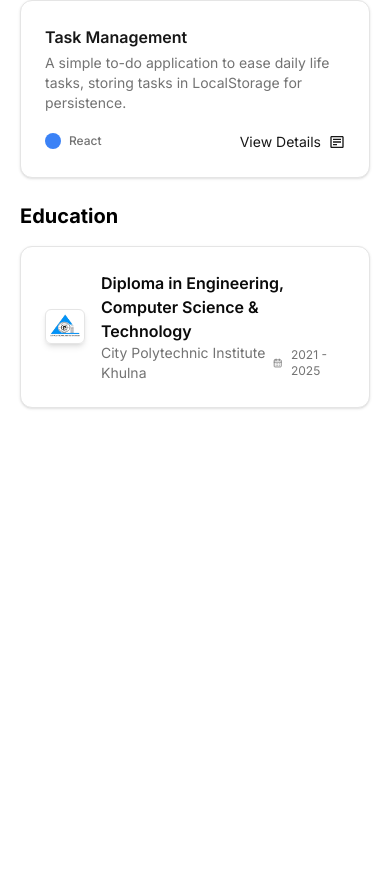
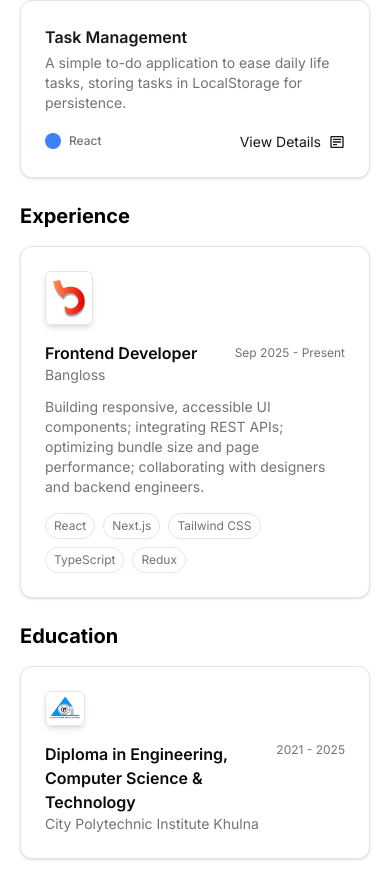
Before and after one commit to sajid-islam/portfolio-v2, a Next.js app: page / in a window 390 px wide. Shown: the part 1718-2609 px from the top of the page. Before the commit the page ends 2158 px from the top, so only its background shows below. Built offline with nearby package versions, Linux system fonts and the light colour scheme.

Commit message:
implemnt: experience section and fix responsive issues

```diff
--- a/src/app/layout.js
+++ b/src/app/layout.js
@@ -43,15 +43,6 @@ export const metadata = {
         locale: "en_US",
         type: "website",
     },
-    twitter: {
-        card: "summary_large_image",
-        title: "Md Sajiul Islam - Portfolio",
-        description:
-            "Welcome to my portfolio! I'm Md Sajiul Islam, a passionate developer specializing in building modern web applications.",
-        site: "@yourtwitterhandle",
-        creator: "@yourtwitterhandle",
-        images: ["/me.jpg"],
-    },
     robots: "index, follow",
     category: "Technology",
 };
--- a/src/components/portfolioShowcaseComponents/Education.jsx
+++ b/src/components/portfolioShowcaseComponents/Education.jsx
@@ -16,19 +16,14 @@ const education = [
 const Education = () => {
     return (
         <section className="mt-6">
-            <h2 className="text-xl font-bold mb-4 text-black dark:text-white">
-                Education
-            </h2>
+            <h2 className="text-xl font-bold mb-4 text-black dark:text-white">Education</h2>
             <Card>
                 <CardContent className="pt-6">
                     <ul className="space-y-8">
                         {education.map((e, i) => (
-                            <li
-                                key={i}
-                                className="border-b last:border-b-0 pb-8 last:pb-0"
-                            >
+                            <li key={i} className="border-b last:border-b-0 pb-8 last:pb-0">
                                 {/* Education Details */}
-                                <div className="flex items-center space-x-4">
+                                <div className="flex flex-col gap-4 md:flex-row md:items-center">
                                     <Image
                                         src={e.logo}
                                         alt={e.institution}
@@ -36,19 +31,19 @@ const Education = () => {
                                         height={40}
                                         className="rounded-md border shadow-md object-cover p-1"
                                     />
-                                    <div>
-                                        <h3 className="font-semibold">
-                                            {e.degree}
-                                        </h3>
-                                        <div className="flex justify-between items-center">
-                                            <p className="text-sm text-muted-foreground">
-                                                {e.institution}
-                                            </p>
+                                    <div className="w-full">
+                                        <div className="flex justify-between items-start md:items-center gap-4">
+                                            <h3 className="font-semibold">{e.degree}</h3>
                                             <p className="text-xs text-muted-foreground flex items-center">
-                                                <CalendarDays className="size-3 mr-2" />
-                                                {e.duration}
+                                                <CalendarDays className="size-4 mr-2 hidden md:block" />
+                                                <span className="whitespace-nowrap">
+                                                    {e.duration}
+                                                </span>
                                             </p>
                                         </div>
+                                        <p className="text-sm text-muted-foreground">
+                                            {e.institution}
+                                        </p>
                                     </div>
                                 </div>
                             </li>
--- /dev/null
+++ b/src/components/portfolioShowcaseComponents/Experience.jsx
@@ -0,0 +1,76 @@
+import Image from "next/image";
+import { CalendarDays, Briefcase } from "lucide-react";
+import { Card, CardContent } from "@/components/ui/card";
+
+const experiences = [
+    {
+        role: "Frontend Developer",
+        company: "Bangloss",
+        logo: "/bangloss-logo.jpeg",
+        duration: "Sep 2025 - Present",
+        skills: ["React", "Next.js", "Tailwind CSS", "TypeScript", "Redux"],
+        description:
+            "Building responsive, accessible UI components; integrating REST APIs; optimizing bundle size and page performance; collaborating with designers and backend engineers.",
+    },
+];
+
+const Experience = () => {
+    return (
+        <section className="mt-6">
+            <h2 className="text-xl font-bold mb-4 text-black dark:text-white">Experience</h2>
+
+            <Card>
+                <CardContent className="pt-6">
+                    <ul className="space-y-8">
+                        {experiences.map((exp, i) => (
+                            <li key={i} className="border-b last:border-b-0 pb-8 last:pb-0">
+                                <div className="flex flex-col md:flex-row items-start gap-4">
+                                    <Image
+                                        src={exp.logo}
+                                        alt={exp.company}
+                                        width={48}
+                                        height={48}
+                                        className="rounded-md border shadow-md object-cover p-1"
+                                    />
+
+                                    <div className="flex-1">
+                                        <div className="flex justify-between items-start">
+                                            <div>
+                                                <h3 className="font-semibold">{exp.role}</h3>
+                                                <p className="text-sm text-muted-foreground">
+                                                    {exp.company}
+                                                </p>
+                                            </div>
+
+                                            <p className="text-xs text-muted-foreground flex items-center mt-1 md:mt-0 whitespace-nowrap">
+                                                <CalendarDays className="size-4 mr-2 hidden md:block" />
+                                                {exp.duration}
+                                            </p>
+                                        </div>
+
+                                        <p className="mt-3 text-sm text-muted-foreground">
+                                            {exp.description}
+                                        </p>
+
+                                        <div className="mt-4 flex flex-wrap gap-2">
+                                            {exp.skills.map((skill) => (
+                                                <span
+                                                    key={skill}
+                                                    className="inline-block text-xs px-2 py-1 rounded-full border bg-transparent text-muted-foreground"
+                                                >
+                                                    {skill}
+                                                </span>
+                                            ))}
+                                        </div>
+                                    </div>
+                                </div>
+                            </li>
+                        ))}
+                    </ul>
+                </CardContent>
+            </Card>
+        </section>
+    );
+};
+
+export default Experience;
--- a/src/components/portfolioShowcaseComponents/PortfolioShowcase.jsx
+++ b/src/components/portfolioShowcaseComponents/PortfolioShowcase.jsx
@@ -1,5 +1,6 @@
 import AboutMe from "./AboutMe";
 import Education from "./Education";
+import Experience from "./Experience";
 import FeaturedProjects from "./FeaturedProjects";
 
 const PortfolioShowcase = () => {
@@ -7,6 +8,7 @@ const PortfolioShowcase = () => {
         <section>
             <AboutMe />
             <FeaturedProjects />
+            <Experience />
             <Education />
         </section>
     );
```
Also changed, not shown: package.json (+4 -4 lines), public/bangloss-logo.jpeg (added), 1 other file (tests, documents, lock files or other folders).
